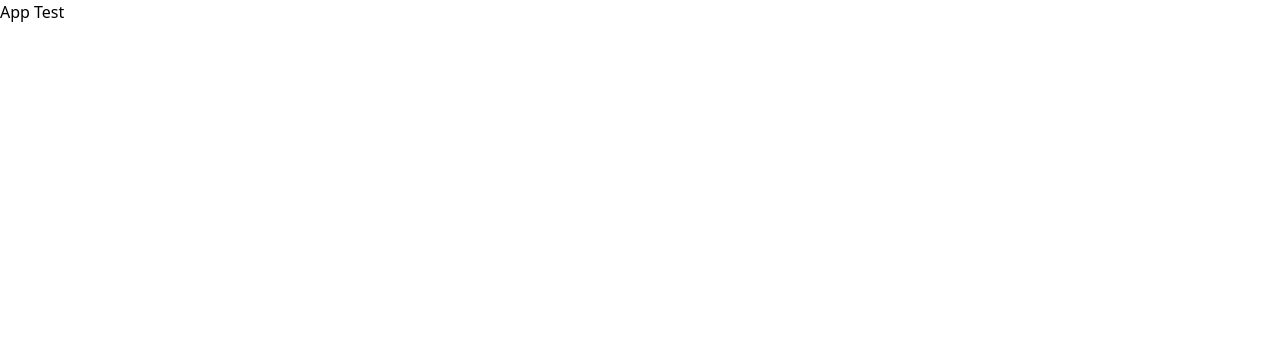
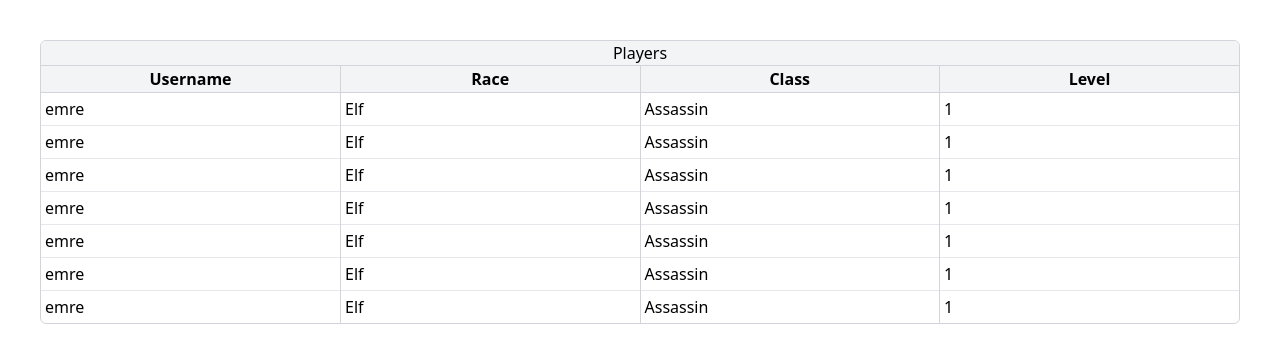
Before and after one commit to devemre/player-app, a React (Vite) app in the folder player-frontend/: page / in a window 1280 px wide. Shown: the top 362 px of the page. Built offline with nearby package versions, Linux system fonts and the light colour scheme.

Commit message:
feat(component): Table Component

```diff
--- a/player-frontend/package.json
+++ b/player-frontend/package.json
@@ -11,6 +11,7 @@
     "serve": "serve -s dist -p 5173"
   },
   "dependencies": {
+    "axios": "^1.7.2",
     "react": "^18.2.0",
     "react-dom": "^18.2.0"
   },
--- a/player-frontend/src/App.tsx
+++ b/player-frontend/src/App.tsx
@@ -1,5 +1,23 @@
+import { Table } from "./components";
+
 function App() {
-  return <>App Test</>;
+  return (
+    <div className="p-10">
+      <Table
+        title="Players"
+        columns={["Username", "Race", "Class", "Level"]}
+        data={[
+          { id: 1, username: "emre", race: "Elf", class: "Assassin", level: 1 },
+          { id: 2, username: "emre", race: "Elf", class: "Assassin", level: 1 },
+          { id: 3, username: "emre", race: "Elf", class: "Assassin", level: 1 },
+          { id: 4, username: "emre", race: "Elf", class: "Assassin", level: 1 },
+          { id: 5, username: "emre", race: "Elf", class: "Assassin", level: 1 },
+          { id: 6, username: "emre", race: "Elf", class: "Assassin", level: 1 },
+          { id: 7, username: "emre", race: "Elf", class: "Assassin", level: 1 },
+        ]}
+      />
+    </div>
+  );
 }
 
 export default App;
--- /dev/null
+++ b/player-frontend/src/components/Table/Table.tsx
@@ -0,0 +1,47 @@
+import React from "react";
+
+type TableProps = {
+  title?: string;
+  columns: Array<string>;
+  data: Array<Object>;
+};
+
+const Table = (props: TableProps) => {
+  return (
+    <div className="w-full border border-gray-300 rounded-md p-0">
+      <table className="table-fixed w-full border-t border-gray-300 m-0">
+        {props.title && (
+          <caption className="caption-top bg-gray-100 rounded-t-md">
+            {props.title}
+          </caption>
+        )}
+        <thead className="border-b border-gray-300 bg-gray-100">
+          <tr>
+            {props.columns.map((column) => (
+              <th
+                key={column}
+                className="border-r last:border-r-0 border-gray-300"
+              >
+                {column}
+              </th>
+            ))}
+          </tr>
+        </thead>
+        <tbody>
+          {props.data.map((element) => (
+            <tr key={element.id} className="border-b last:border-none">
+              <td className="border-r border-gray-300 p-1">
+                {element.username}
+              </td>
+              <td className="border-r border-gray-300 p-1">{element.race}</td>
+              <td className="border-r border-gray-300 p-1">{element.class}</td>
+              <td className="border-gray-300 p-1">{element.level}</td>
+            </tr>
+          ))}
+        </tbody>
+      </table>
+    </div>
+  );
+};
+
+export default Table;
--- /dev/null
+++ b/player-frontend/src/components/Table/index.ts
@@ -0,0 +1,3 @@
+import Table from "./Table";
+
+export default Table;
--- /dev/null
+++ b/player-frontend/src/components/index.ts
@@ -0,0 +1,3 @@
+import Table from "./Table";
+
+export { Table };
--- /dev/null
+++ b/player-frontend/src/http/index.ts
@@ -0,0 +1,18 @@
+import axios from "axios";
+
+const http = axios.create({
+  baseURL: "https://dummyjson.com",
+  headers: {
+    "Content-Type": "application/json",
+  },
+});
+
+http.interceptors.request.use((config) => {
+  return config;
+});
+
+http.interceptors.response.use((response) => {
+  return response;
+});
+
+export default http;
```
Also changed, not shown: 1 other file (tests, documents, lock files or other folders).
